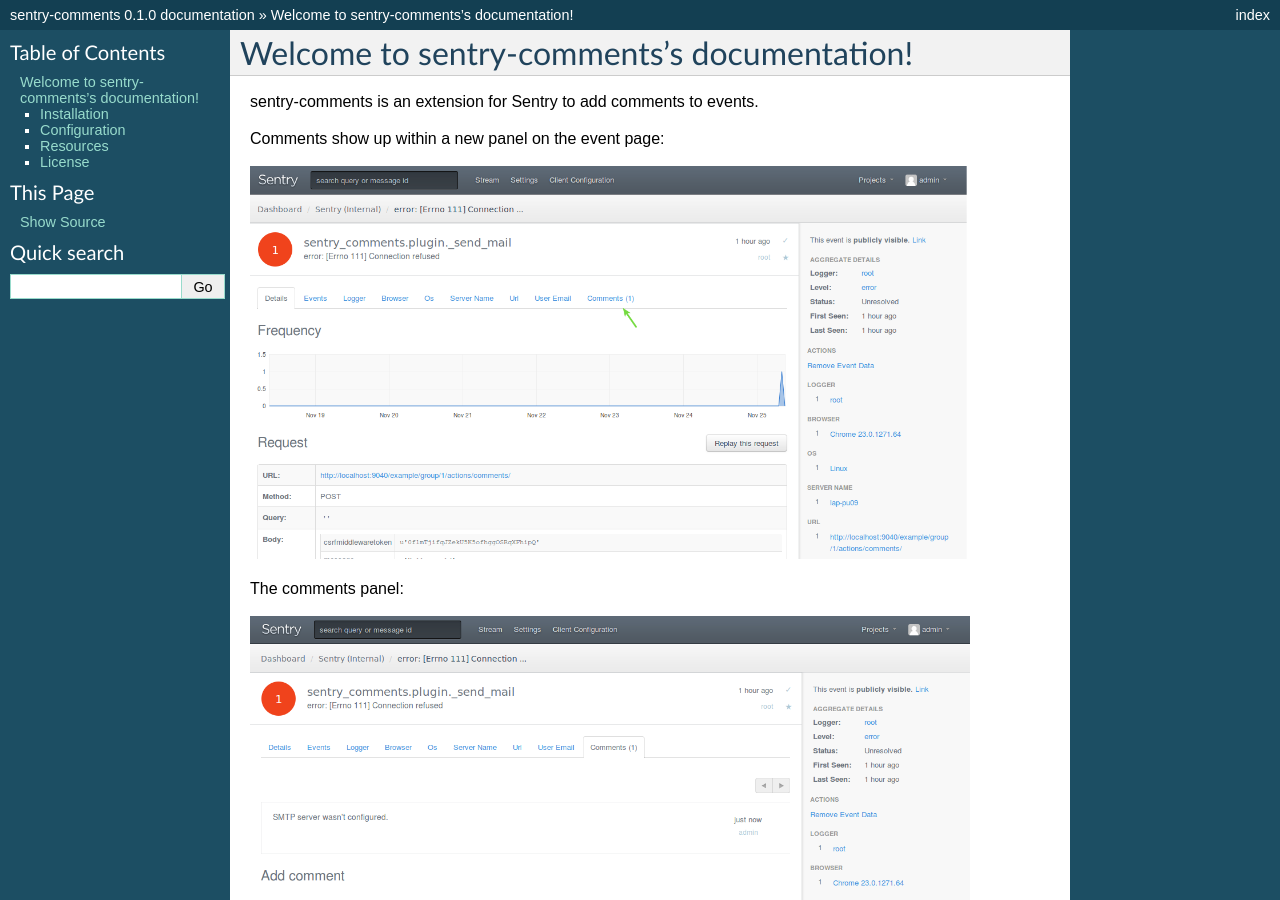
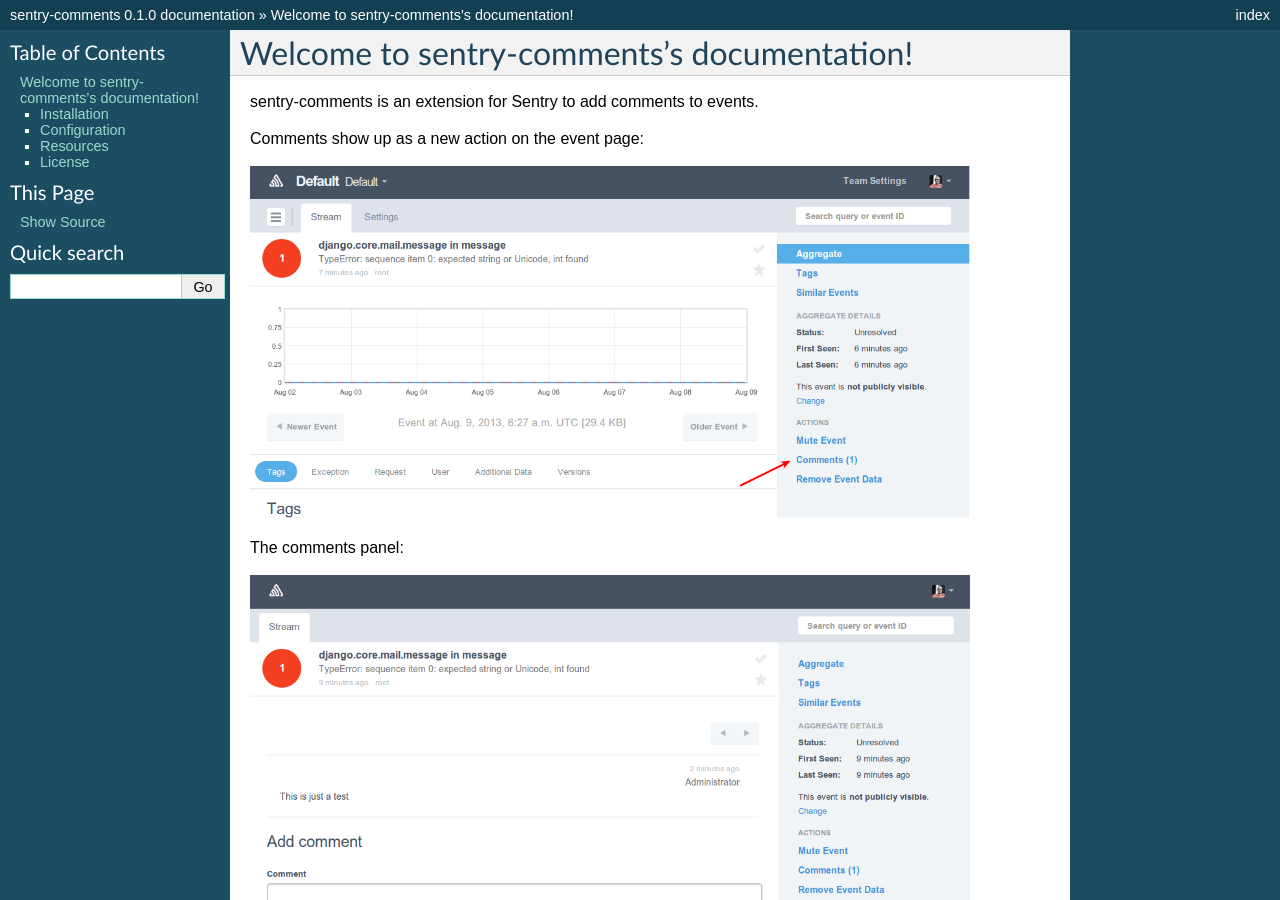
Before and after one commit to andialbrecht/sentry-comments, a Sphinx documentation site: the page built from docs/index.rst, in a window 1280 px wide and 900 px high. Built offline with Sphinx 7.4.7, drawn with Linux system fonts in a browser that asks for light colours.

Commit message:
Update documentation.

```diff
--- a/docs/index.rst
+++ b/docs/index.rst
@@ -8,7 +8,7 @@
 
 sentry-comments is an extension for Sentry to add comments to events.
 
-Comments show up within a new panel on the event page:
+Comments show up as a new action on the event page:
 
 .. image:: img/event.png
    :width: 90%
```
Also changed, not shown: docs/img/comments.png, docs/img/event.png.
